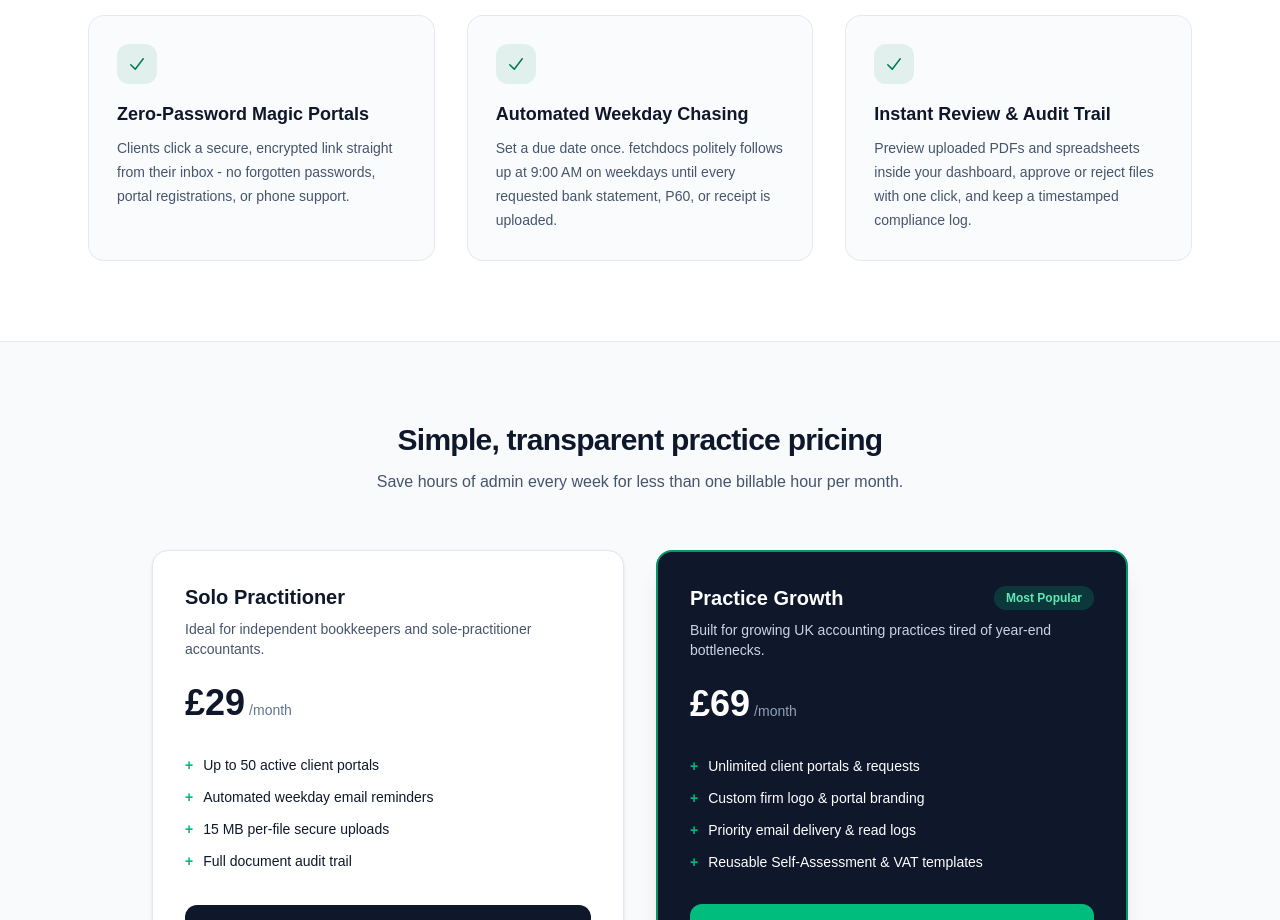
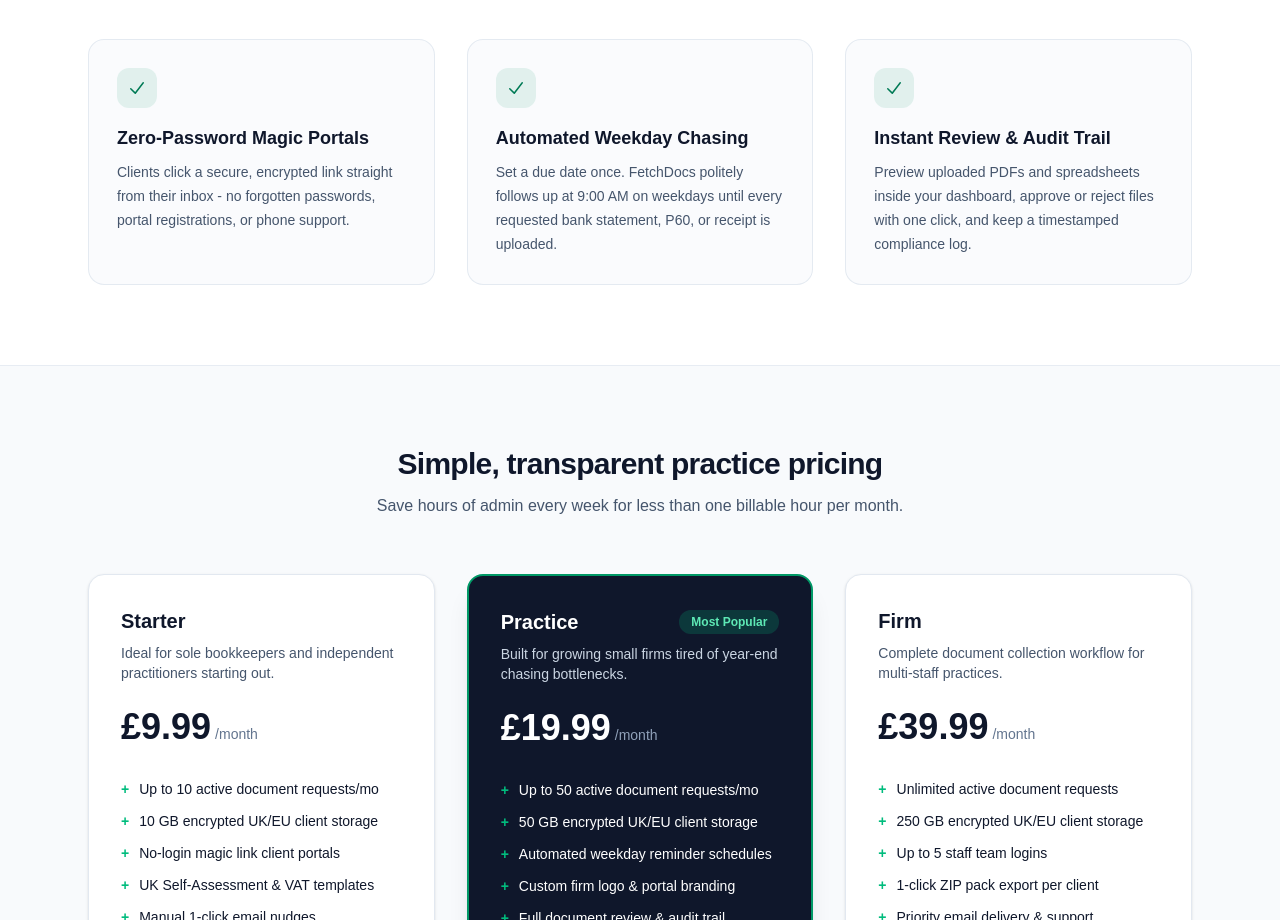
Before and after one commit to muz-git/ChaseFlow, a Next.js app: page / in a window 1280 px wide. Shown: the part 1880-2800 px from the top of the page. Built offline with nearby package versions, Linux system fonts and the light colour scheme.

Commit message:
Increase logo/header size and update pricing to 3 UK tiers

```diff
--- a/src/app/page.tsx
+++ b/src/app/page.tsx
@@ -10,7 +10,7 @@ const features = [
   {
     title: 'Automated Weekday Chasing',
     description:
-      'Set a due date once. fetchdocs politely follows up at 9:00 AM on weekdays until every requested bank statement, P60, or receipt is uploaded.',
+      'Set a due date once. FetchDocs politely follows up at 9:00 AM on weekdays until every requested bank statement, P60, or receipt is uploaded.',
   },
   {
     title: 'Instant Review & Audit Trail',
@@ -21,32 +21,49 @@ const features = [
 
 const tiers = [
   {
-    name: 'Solo Practitioner',
-    price: '£29',
+    name: 'Starter',
+    price: '£9.99',
     period: '/month',
-    description: 'Ideal for independent bookkeepers and sole-practitioner accountants.',
+    description: 'Ideal for sole bookkeepers and independent practitioners starting out.',
     highlights: [
-      'Up to 50 active client portals',
-      'Automated weekday email reminders',
-      '15 MB per-file secure uploads',
-      'Full document audit trail',
+      'Up to 10 active document requests/mo',
+      '10 GB encrypted UK/EU client storage',
+      'No-login magic link client portals',
+      'UK Self-Assessment & VAT templates',
+      'Manual 1-click email nudges',
     ],
     cta: 'Start 14-Day Free Trial',
     featured: false,
   },
   {
-    name: 'Practice Growth',
-    price: '£69',
+    name: 'Practice',
+    price: '£19.99',
     period: '/month',
-    description: 'Built for growing UK accounting practices tired of year-end bottlenecks.',
+    description: 'Built for growing small firms tired of year-end chasing bottlenecks.',
     highlights: [
-      'Unlimited client portals & requests',
+      'Up to 50 active document requests/mo',
+      '50 GB encrypted UK/EU client storage',
+      'Automated weekday reminder schedules',
       'Custom firm logo & portal branding',
-      'Priority email delivery & read logs',
-      'Reusable Self-Assessment & VAT templates',
+      'Full document review & audit trail',
     ],
     cta: 'Start 14-Day Free Trial',
     featured: true,
+  },
+  {
+    name: 'Firm',
+    price: '£39.99',
+    period: '/month',
+    description: 'Complete document collection workflow for multi-staff practices.',
+    highlights: [
+      'Unlimited active document requests',
+      '250 GB encrypted UK/EU client storage',
+      'Up to 5 staff team logins',
+      '1-click ZIP pack export per client',
+      'Priority email delivery & support',
+    ],
+    cta: 'Start 14-Day Free Trial',
+    featured: false,
   },
 ]
 
@@ -55,8 +72,8 @@ export default function LandingPage() {
     <div className="min-h-screen bg-slate-50 text-slate-900 selection:bg-emerald-100 selection:text-emerald-900">
       {/* Top Navigation */}
       <header className="sticky top-0 z-30 border-b border-slate-200/80 bg-white/90 backdrop-blur">
-        <div className="mx-auto flex max-w-6xl items-center justify-between px-6 py-4">
-          <Link href="/" aria-label="fetchdocs Home">
+        <div className="mx-auto flex max-w-6xl items-center justify-between px-6 py-5">
+          <Link href="/" aria-label="FetchDocs Home">
             <Logo size="md" />
           </Link>
 
@@ -105,7 +122,7 @@ export default function LandingPage() {
 
             <p className="mt-6 text-lg leading-8 text-slate-600">
               Send branded document checklists in 30 seconds. Clients upload bank statements,
-              receipts, and P60s through a password-free magic link while fetchdocs handles the
+              receipts, and P60s through a password-free magic link while FetchDocs handles the
               follow-up emails automatically.
             </p>
 
@@ -281,7 +298,7 @@ export default function LandingPage() {
 
       {/* Pricing */}
       <section id="pricing" className="py-20">
-        <div className="mx-auto max-w-5xl px-6">
+        <div className="mx-auto max-w-6xl px-6">
           <div className="mx-auto max-w-2xl text-center">
             <h2 className="text-3xl font-bold tracking-tight text-slate-900">
               Simple, transparent practice pricing
@@ -291,7 +308,7 @@ export default function LandingPage() {
             </p>
           </div>
 
-          <div className="mt-14 grid gap-8 md:grid-cols-2">
+          <div className="mt-14 grid gap-8 md:grid-cols-3">
             {tiers.map((tier) => (
               <div
                 key={tier.name}
@@ -302,10 +319,10 @@ export default function LandingPage() {
                 }`}
               >
                 <div>
-                  <div className="flex items-center justify-between">
+                  <div className="flex items-center justify-between gap-2">
                     <h3 className="text-xl font-bold">{tier.name}</h3>
                     {tier.featured && (
-                      <span className="rounded-full bg-emerald-500/20 px-3 py-1 text-xs font-semibold text-emerald-300">
+                      <span className="shrink-0 rounded-full bg-emerald-500/20 px-3 py-1 text-xs font-semibold text-emerald-300">
                         Most Popular
                       </span>
                     )}
@@ -330,7 +347,7 @@ export default function LandingPage() {
 
                   <ul className="mt-8 space-y-3 text-sm">
                     {tier.highlights.map((item) => (
-                      <li key={item} className="flex items-center gap-2.5">
+                      <li key={item} className="flex items-start gap-2.5">
                         <span className="font-bold text-emerald-500">+</span>
                         <span>{item}</span>
                       </li>
@@ -359,7 +376,7 @@ export default function LandingPage() {
         <div className="mx-auto flex max-w-6xl flex-col items-center justify-between gap-4 px-6 sm:flex-row">
           <Logo size="sm" />
           <p className="text-xs text-slate-500">
-            © 2026 fetchdocs. Secure Client Document Collection for Accounting Practices.
+            © 2026 FetchDocs. Secure Client Document Collection for Accounting Practices.
           </p>
           <div className="flex gap-6 text-xs font-medium text-slate-600">
             <Link href="/login" className="hover:text-slate-900">
--- a/src/components/Logo.tsx
+++ b/src/components/Logo.tsx
@@ -5,13 +5,13 @@ interface LogoProps {
 
 export function Logo({ size = 'md', lightText = false }: LogoProps) {
   const dimensions = {
-    sm: { box: 'h-8 w-8', text: 'text-lg' },
-    md: { box: 'h-10 w-10', text: 'text-xl' },
-    lg: { box: 'h-12 w-12', text: 'text-2xl' },
+    sm: { box: 'h-10 w-10', text: 'text-xl' },
+    md: { box: 'h-14 w-14', text: 'text-2xl' },
+    lg: { box: 'h-16 w-16', text: 'text-3xl' },
   }[size]
 
   return (
-    <div className="inline-flex items-center gap-2.5 select-none">
+    <div className="inline-flex items-center gap-3 select-none">
       <div
         className={`${dimensions.box} relative shrink-0 overflow-hidden rounded-full bg-white shadow-sm ring-1 ring-slate-900/10`}
       >
```
